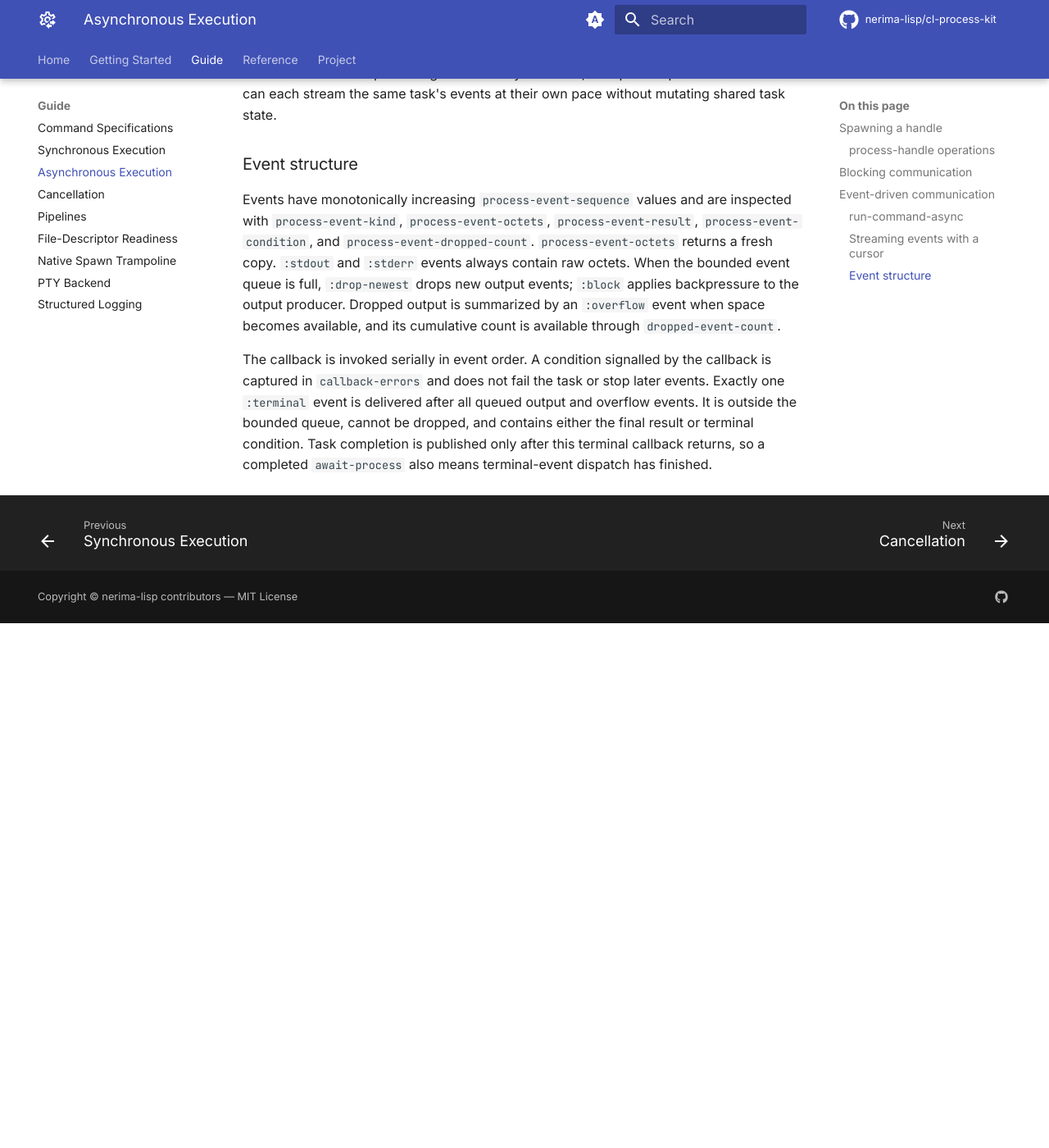
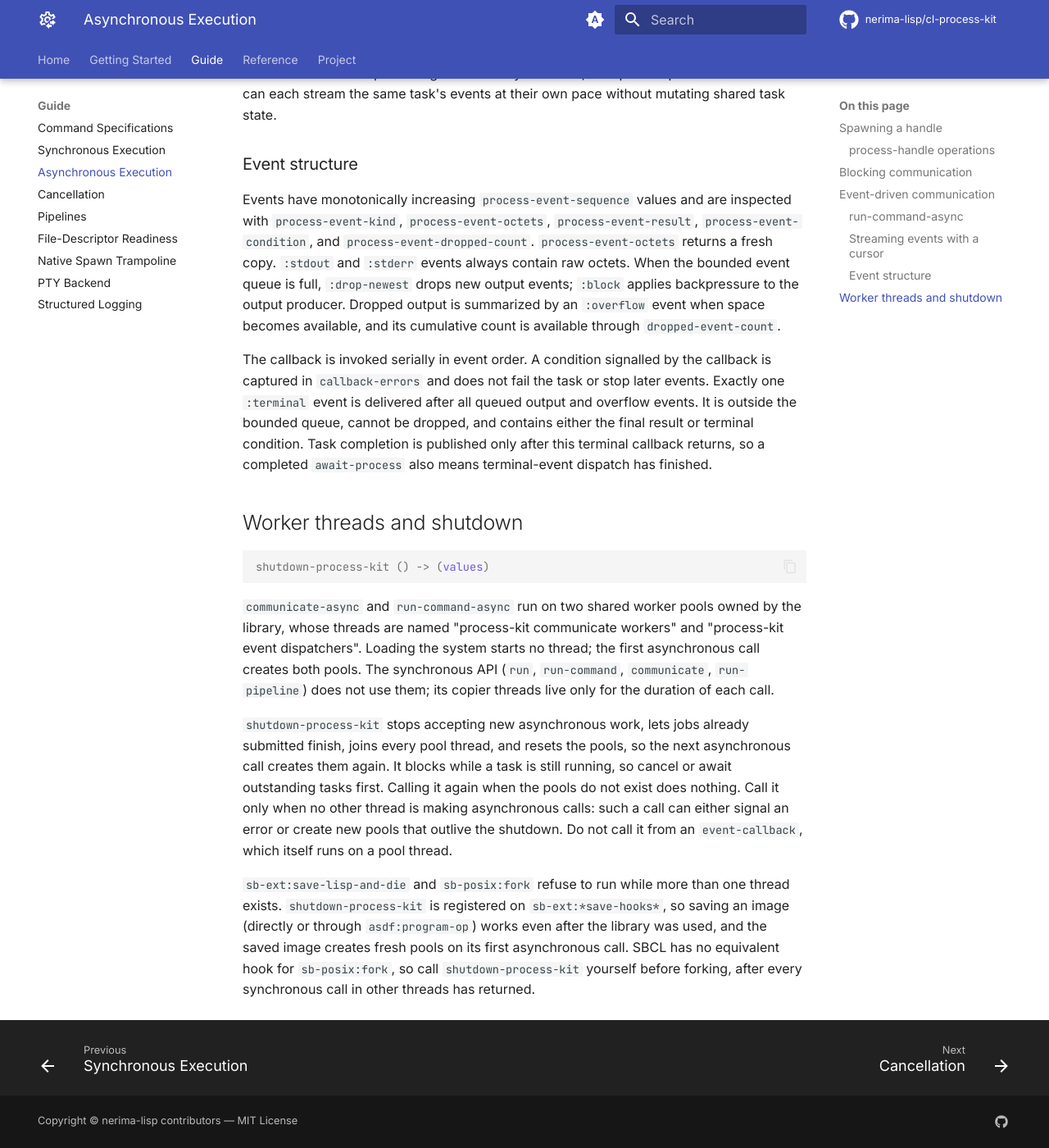
Before and after one commit to nerima-lisp/cl-process-kit, an MkDocs documentation site: the page built from docs/src/guide/async.md, in a window 1280 px wide and 1400 px high, scrolled down 3302 px. Shown: the whole window at 82% size. Built offline with MkDocs 1.6.1 and Material for MkDocs 9.7.7, drawn with Linux system fonts in a browser that asks for light colours; comment, search, counter and statistics services are not loaded; before the commit the page ends 4062 px from its top, so only the background shows below that.

Commit message:
fix: start worker threads lazily and stop them before saving an image
v3.3.0 created both async executors in defvar initforms, so loading the
system started twelve threads. SBCL refuses save-lisp-and-die (and so
asdf:program-op) and sb-posix:fork while other threads run, which broke
every consumer that builds an executable. The executors are now created
on first use, and the new exported shutdown-process-kit stops and joins
them; it runs from sb-ext:*save-hooks* so a saved image carries no thread
objects and recreates the pools on demand after restart.

````diff
--- a/docs/src/guide/async.md
+++ b/docs/src/guide/async.md
@@ -174,3 +174,33 @@ be dropped, and contains either the final result or terminal condition.
 Task completion is published only after this terminal callback returns, so
 a completed `await-process` also means terminal-event dispatch has
 finished.
+
+## Worker threads and shutdown
+
+```lisp
+shutdown-process-kit () -> (values)
+```
+
+`communicate-async` and `run-command-async` run on two shared worker pools
+owned by the library, whose threads are named "process-kit communicate
+workers" and "process-kit event dispatchers". Loading the system starts no
+thread; the first asynchronous call creates both pools. The synchronous API
+(`run`, `run-command`, `communicate`, `run-pipeline`) does not use them; its
+copier threads live only for the duration of each call.
+
+`shutdown-process-kit` stops accepting new asynchronous work, lets jobs
+already submitted finish, joins every pool thread, and resets the pools, so
+the next asynchronous call creates them again. It blocks while a task is
+still running, so cancel or await outstanding tasks first. Calling it again
+when the pools do not exist does nothing. Call it only when no other thread
+is making asynchronous calls: such a call can either signal an error or
+create new pools that outlive the shutdown. Do not call it from an
+`event-callback`, which itself runs on a pool thread.
+
+`sb-ext:save-lisp-and-die` and `sb-posix:fork` refuse to run while more than
+one thread exists. `shutdown-process-kit` is registered on
+`sb-ext:*save-hooks*`, so saving an image (directly or through
+`asdf:program-op`) works even after the library was used, and the saved
+image creates fresh pools on its first asynchronous call. SBCL has no
+equivalent hook for `sb-posix:fork`, so call `shutdown-process-kit` yourself
+before forking, after every synchronous call in other threads has returned.
````
Also changed, not shown: docs/src/development.md (+20 -1 lines), 6 other files.
